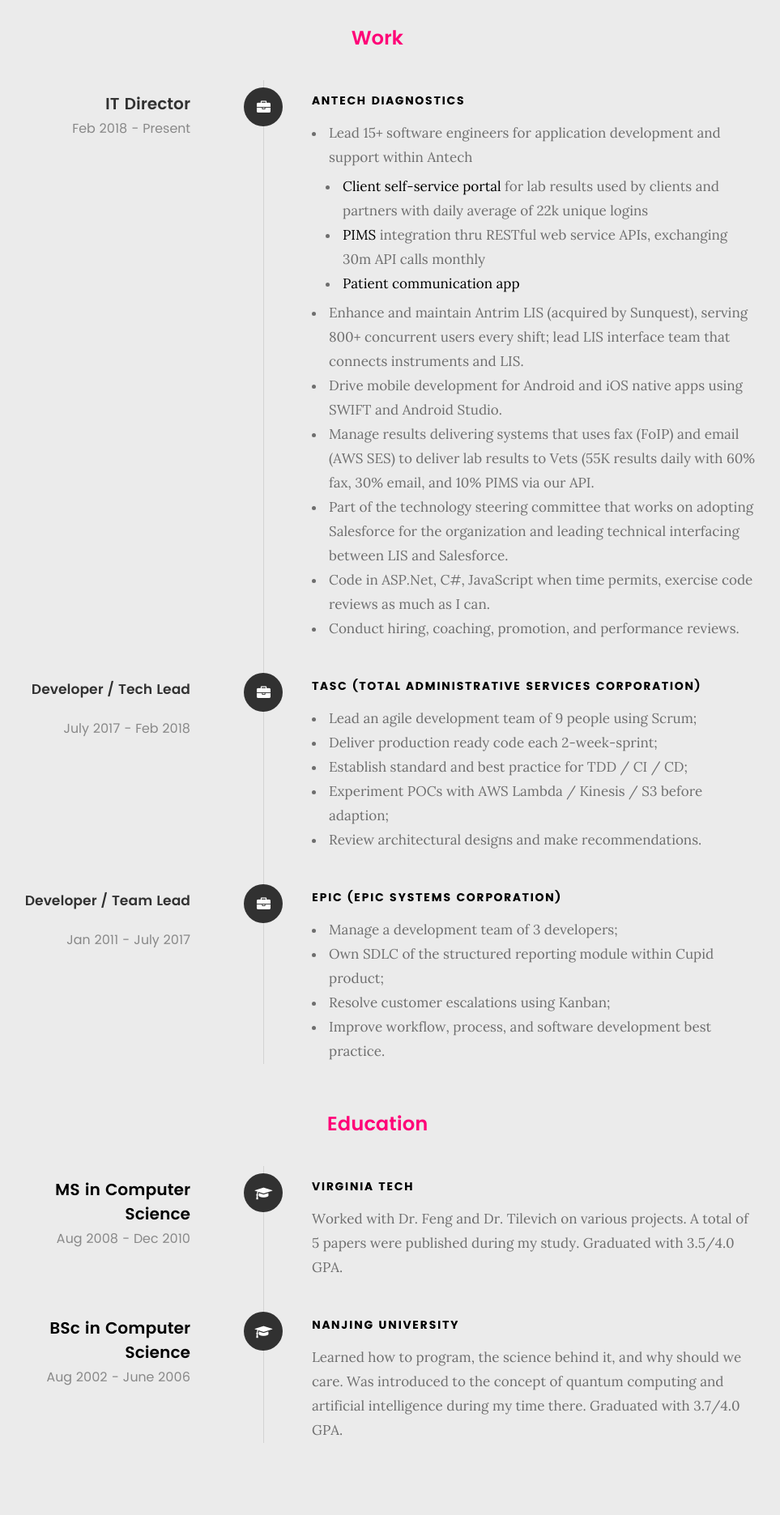
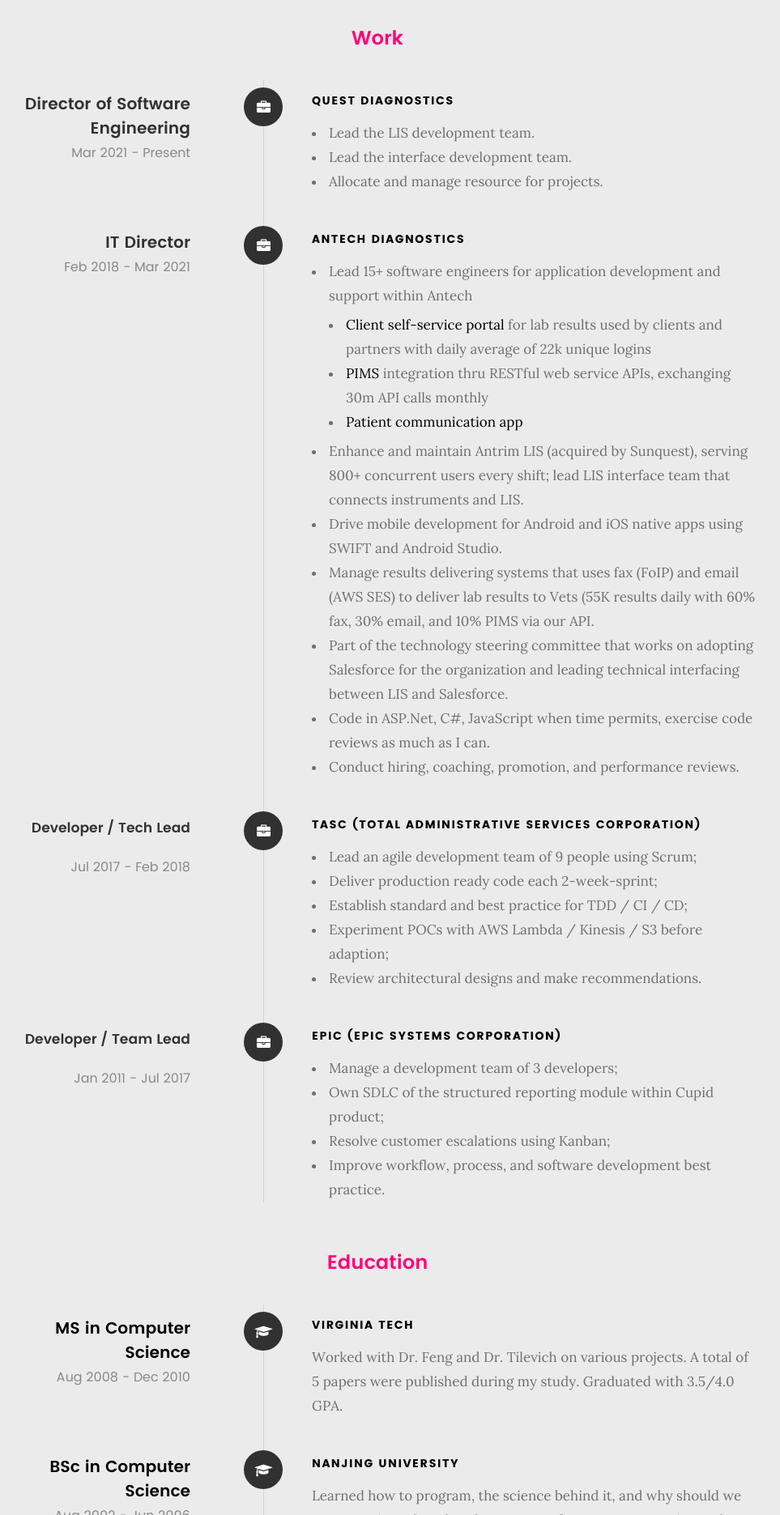
Before and after one commit to vsfan/vsfan.github.io, a plain HTML site: page index.html in a window 1280 px wide. Shown: the part 1647-3518 px from the top of the page at 81% size, without its empty margins (174-1137 px from the left). Drawn offline with Linux system fonts and the light colour scheme; files whose address does not match are found by name.

Commit message:
update after moving to quest

```diff
--- a/index.html
+++ b/index.html
@@ -125,7 +125,7 @@
 					</li>
 					<li>
 						<strong>Work</strong>
-						<span><a href="http://www.antechdiagnostics.com">IT Director at Antech Diagnostics</a></span>
+						<span><a href="http://www.questdiagnostics.com">Director of Software Engineering at Quest Diagnostics</a></span>
 					</li>
 					<li>
 						<strong>Github</strong>
@@ -179,14 +179,36 @@
 						</div>
 
 						<div class="timeline-header">
+							<h3>Director of Software Engineering</h3>
+							<p>Mar 2021 - Present</p>
+						</div>
+
+						<div class="timeline-content">
+							<h5><a href="http://www.questdiagnostics.com">Quest Diagnostics</a></h5>
+							<ul>
+								<li>Lead the LIS development team.</li>
+								<li>Lead the interface development team.</li>
+								<li>Allocate and manage resource for projects.</li>
+							</ul>
+						</div>
+					</div>
+					<!-- /timeline-block -->
+
+					<div class="timeline-block">
+
+						<div class="timeline-ico">
+							<i class="fa fa-briefcase"></i>
+						</div>
+
+						<div class="timeline-header">
 							<h3>IT Director</h3>
-							<p>Feb 2018 - Present</p>
+							<p>Feb 2018 - Mar 2021</p>
 						</div>
 
 						<div class="timeline-content">
 							<h5><a href="http://www.antechdiagnostics.com">Antech Diagnostics</a></h5>
 							<ul>
-								<li>Lead 15+ software engineers for application development and support within Antech</li>
+								<li>Lead 15+ software engineers for application development and support within Antech
 									<ul>
 										<li><a href="https://online.antechdiagnostics.com/">Client self-service portal</a> for lab results used by clients and partners with daily average of 22k unique logins</li>
 										<li><a href="http://onlineapi.antechdiagnostics.com/">PIMS</a> integration thru RESTful web service APIs, exchanging 30m API calls monthly</li>
@@ -212,7 +234,7 @@
 
 						<div class="timeline-header">
 							<h4>Developer / Tech Lead</h4>
-							<p>July 2017 - Feb 2018</p>
+							<p>Jul 2017 - Feb 2018</p>
 						</div>
 
 						<div class="timeline-content">
@@ -237,7 +259,7 @@
 
 						<div class="timeline-header">
 							<h4>Developer / Team Lead</h4>
-							<p>Jan 2011 - July 2017</p>
+							<p>Jan 2011 - Jul 2017</p>
 						</div>
 
 						<div class="timeline-content">
@@ -303,7 +325,7 @@
 
 						<div class="timeline-header">
 							<h3><a href="http://cs.nju.edu.cn">BSc in Computer Science</a></h3>
-							<p>Aug 2002 - June 2006</p>
+							<p>Aug 2002 - Jun 2006</p>
 						</div>
 
 						<div class="timeline-content">
@@ -354,8 +376,8 @@
 				<h5>Where to find me</h5>
 
 				<p>
-					17620 Mt. Herrmann St.
-					<br> Fountain Valley, CA 92708
+					1311 Calle Batido
+					<br> San Clemente, CA 92673
 				</p>
 
 			</div>
@@ -382,7 +404,7 @@
 				<h5>Email Me At</h5>
 
 				<p>
-					yang.jiao at antechmail dot com
+					yang dot x dot jiao at questdiagnostics dot com
 				</p>
 
 			</div>
```
